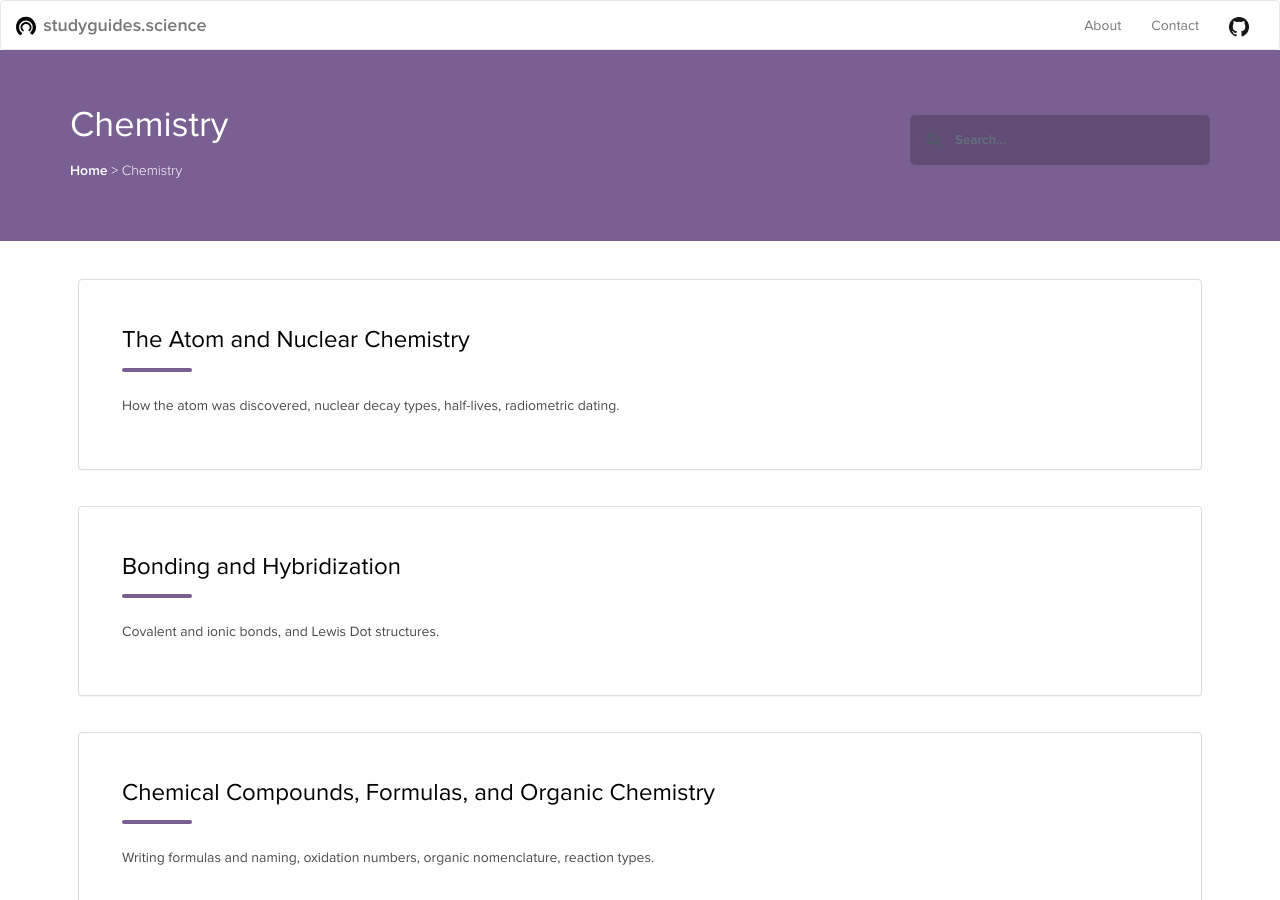
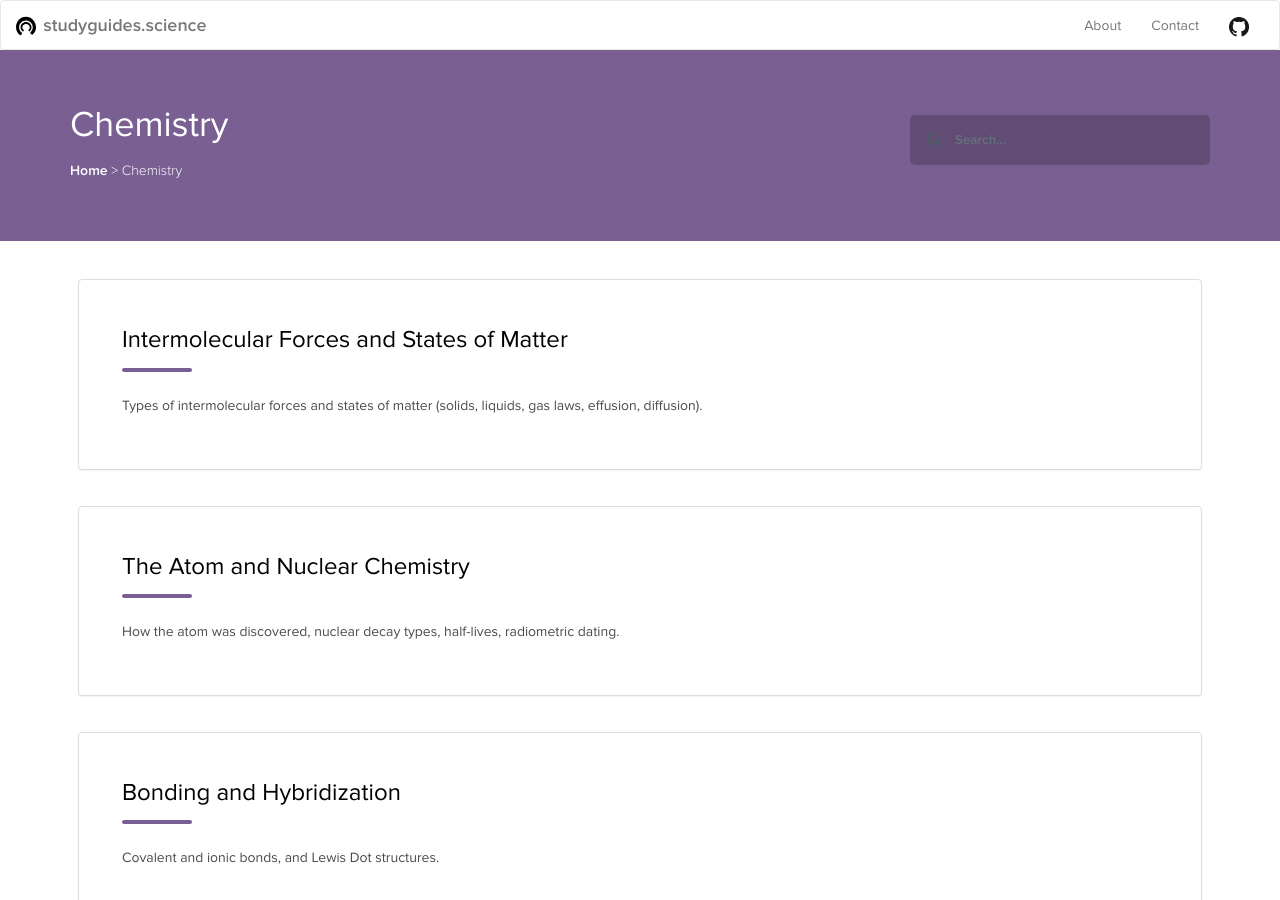
Before and after one commit to oliviachang29/studyguides, a Jekyll site: the page built from category/chemistry.md, in a window 1280 px wide and 900 px high. Built offline with Jekyll 4.4.1, drawn with Linux system fonts in a browser that asks for light colours; nearby versions of some CDN libraries; some web fonts are replaced.

Commit message:
add u7 notes

```diff
--- /dev/null
+++ b/_chemistry/IMFS-states-of-matter.md
@@ -0,0 +1,7 @@
+---
+layout: guide
+title: "Intermolecular Forces and States of Matter"
+category: "Chemistry"
+link: "https://docs.google.com/document/d/e/2PACX-1vRGJiyl-h8eAjlP6hqkLQihtF1CcC2t5KayfHGicaKaD4nIg4YKP6Jj1KXKxVksOBjTSD3lYADZWSJ3/pub?embedded=true"
+description: "Types of intermolecular forces and states of matter (solids, liquids, gas laws, effusion, diffusion)."
+---
--- a/index.html
+++ b/index.html
@@ -50,7 +50,7 @@ layout: default
       <div class="col-md-6">
         <div class="question-answer">
           <h4>What is studyguides.science?</h4>
-          <p>Studyguides.science is a collection of notes and studyguides for high schoolers taking biology or chemistry. It's completely free to use.</p>
+          <p>Studyguides.science is a collection of notes and studyguides on biology and chemistry.</p>
         </div>
         <div class="question-answer">
           <h4>Where did you get these notes?</h4>
@@ -72,7 +72,7 @@ layout: default
         <ul>
           <li><a href="https://readlio.com">Readlio.com, an online reading log website for teachers and students.</a></li>
           <li><a href="https://react.coach">React.coach, tutorials for React Native developers.</a></li>
-          <li><a href="https://www.youtube.com/watch?v=EZs5ZZv6OdI&t=1s">Mere, journaling made easy.</a></li>
+          <li><a href="https://www.hellomere.com">Mere, journaling made easy.</a></li>
         </ul>
       </div>
       <div class="question-answer">
```
Also changed, not shown: other parts of index.html (+1 -1 lines).
